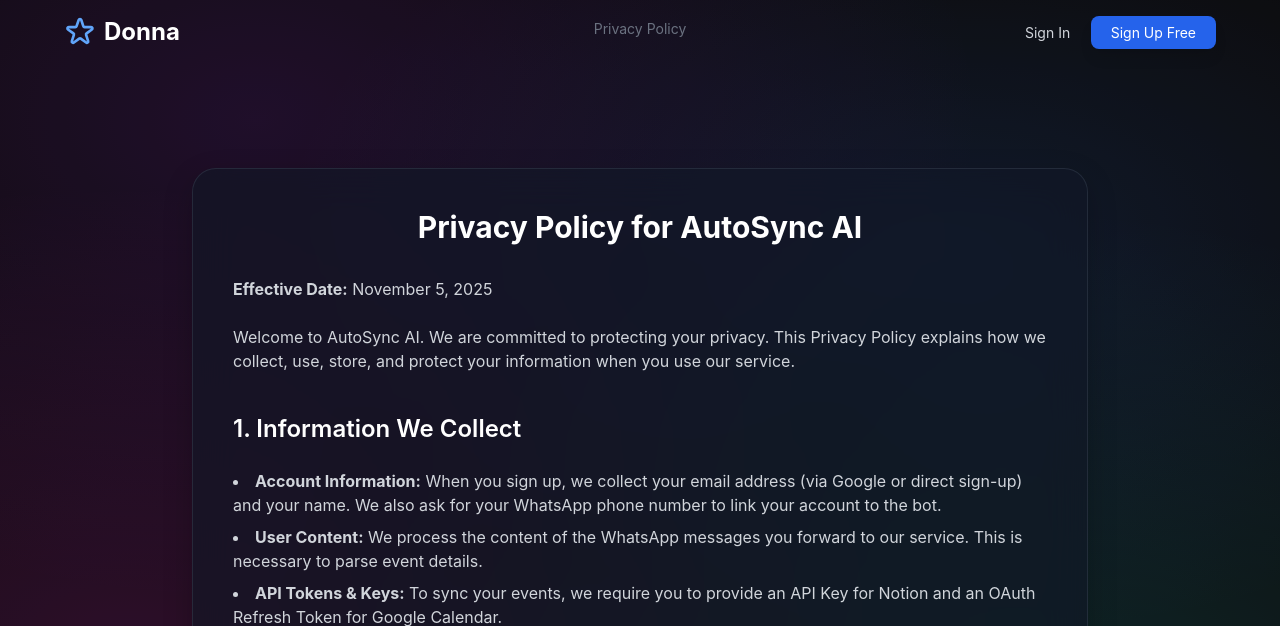
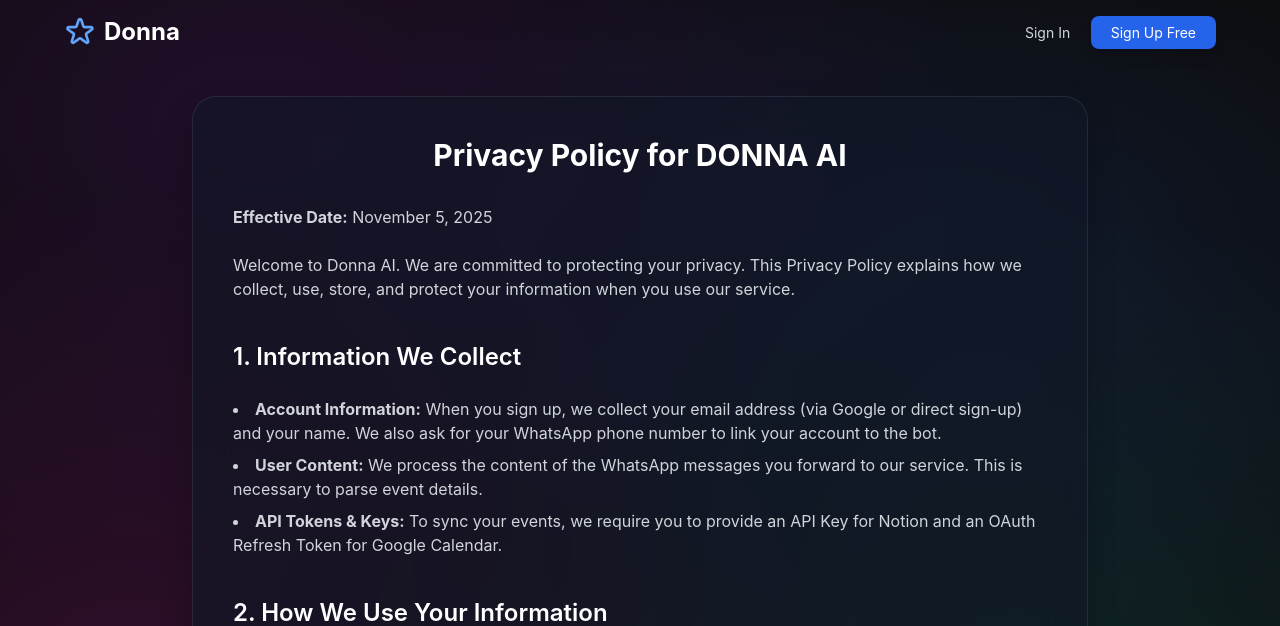
Before and after one commit to BETTlM/Secretary, a Flask app: page /privacy in a window 1280 px wide. Shown: the top 626 px of the page. Run offline with Flask 3, Linux system fonts and the light colour scheme; some libraries are stand-ins or nearby versions; some web fonts are replaced.

Commit message:
2025-11-05 16:12:10

```diff
--- a/templates/layout.html
+++ b/templates/layout.html
@@ -51,11 +51,7 @@
         }
     </style>
 </head>
-    <footer class="w-full text-center p-4 pb-8">
-        <a href="/privacy" class="text-sm text-gray-500 hover:text-gray-300 transition">
-            Privacy Policy
-        </a>
-    </footer>
+
 <body class="bg-stone-950 text-gray-200 antialiased">
 
     <nav class="fixed top-0 left-0 right-0 z-50 p-4">
@@ -80,5 +76,10 @@
     <main class="w-full min-h-screen flex items-center justify-center pt-24 pb-12 px-4">
         {% block content %}{% endblock %}
     </main>
+    <footer class="w-full text-center p-4 pb-8">
+        <a href="/privacy" class="text-sm text-gray-500 hover:text-gray-300 transition">
+            Privacy Policy
+        </a>
+    </footer>
 </body>
 </html>
--- a/templates/privacy.html
+++ b/templates/privacy.html
@@ -1,5 +1,5 @@
 {% extends "layout.html" %}
-{% block title %}Privacy Policy - AutoSync{% endblock %}
+{% block title %}Privacy Policy - Donna AI{% endblock %}
 
 {% block content %}
 <div
@@ -9,12 +9,12 @@
     x-transition:enter-start="opacity-0 transform scale-90"
     x-transition:enter-end="opacity-100 transform scale-100"
 >
-    <h1 class="text-3xl font-bold text-center text-white mb-8">Privacy Policy for AutoSync AI</h1>
+    <h1 class="text-3xl font-bold text-center text-white mb-8">Privacy Policy for DONNA AI</h1>
 
     <div class="space-y-6 text-gray-300 text-left">
         <p><strong>Effective Date:</strong> November 5, 2025</p>
 
-        <p>Welcome to AutoSync AI. We are committed to protecting your privacy. This Privacy Policy explains how we collect, use, store, and protect your information when you use our service.</p>
+        <p>Welcome to Donna AI. We are committed to protecting your privacy. This Privacy Policy explains how we collect, use, store, and protect your information when you use our service.</p>
 
         <h2 class="text-2xl font-semibold text-white pt-4">1. Information We Collect</h2>
         <ul class="list-disc list-inside space-y-2">
```
